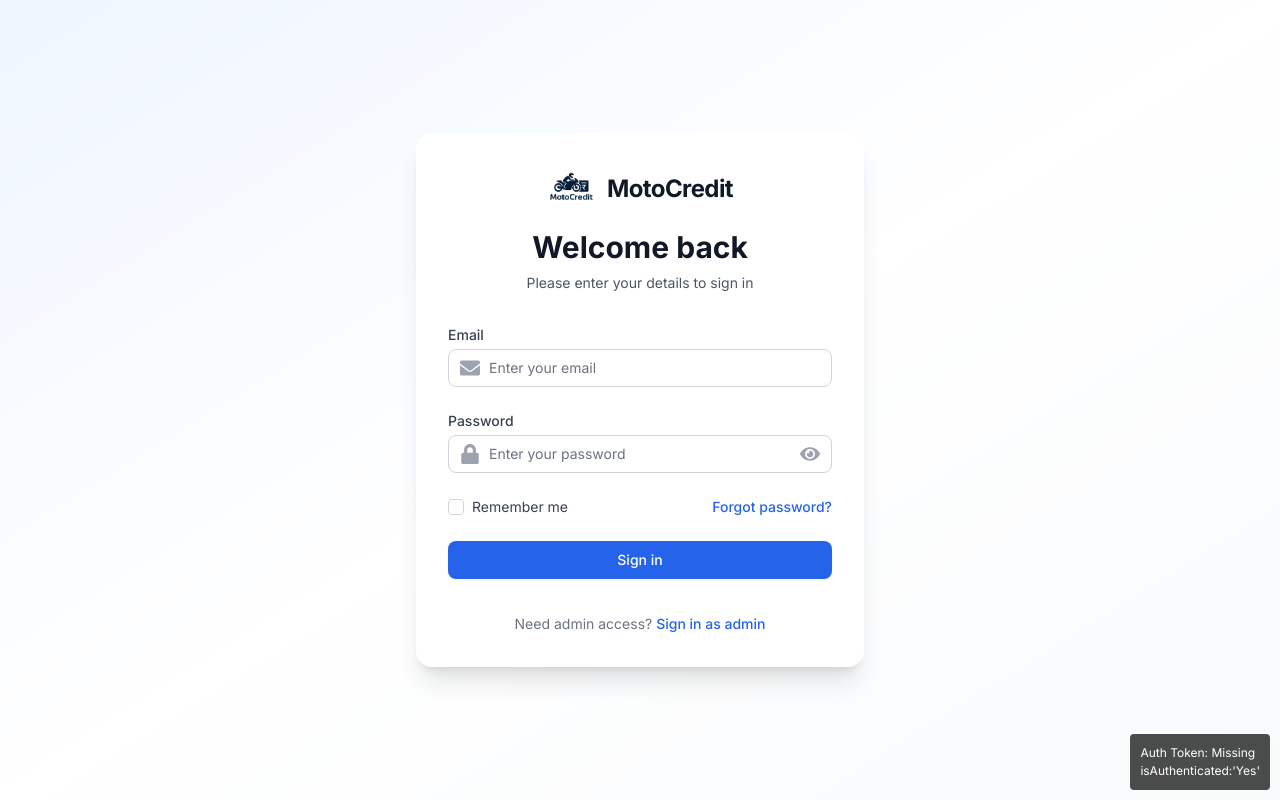
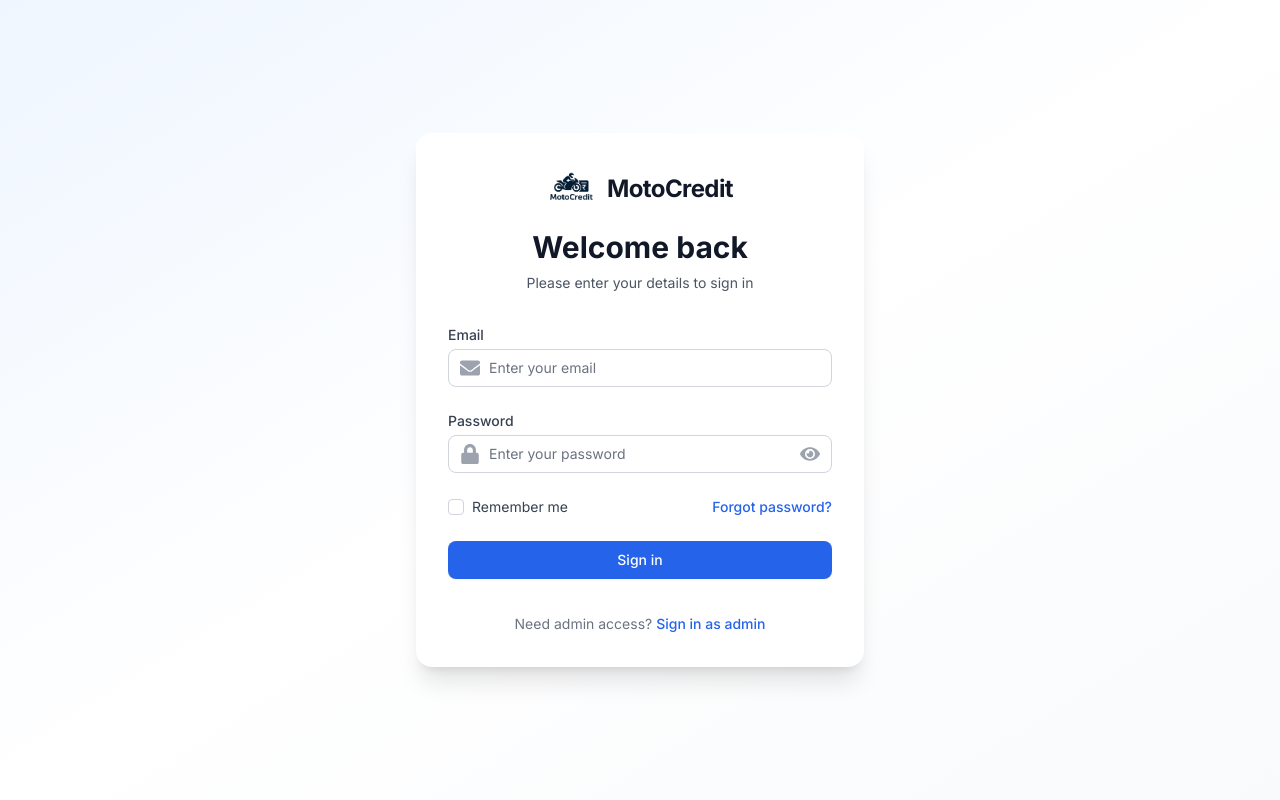
Before and after one commit to surendharS49/MotoCredit-, a React (Vite) app in the folder frontend/: page / in a window 1280 px wide. Built offline with nearby package versions, Linux system fonts and the light colour scheme; no server answers.

Commit message:
debug fix

```diff
--- a/frontend/src/App.jsx
+++ b/frontend/src/App.jsx
@@ -1,8 +1,6 @@
 // This makes process.env available in the browser
-const process = { env: { NODE_ENV: 'development' } };
-
 import { Routes, Route } from 'react-router-dom';
-import { useEffect, useState } from 'react';
+import { useEffect } from 'react';
 import { Login, AdminLogin, ForgotPassword, ProtectedRoute } from "./features/auth/components";
 import DashboardPage from "./pages/DashboardPage";
 import { LoanPage, CreateLoan, ViewLoan } from "./features/loan/components";
@@ -12,40 +10,6 @@ import { Reports } from "./features/reports/components";
 import { Payment } from "./features/payment/components";
 import { Settings } from "./features/settings/components";
 import { setupAuthHeaders, isAuthenticated } from './utils/api/auth';
-
-// Debug component to track auth state
-const AuthDebug = () => {
-  const [token, setToken] = useState(localStorage.getItem('adminToken'));
-
-  useEffect(() => {
-    const handleStorageChange = () => {
-      setToken(localStorage.getItem('adminToken'));
-    };
-
-    window.addEventListener('storage', handleStorageChange);
-    return () => window.removeEventListener('storage', handleStorageChange);
-  }, []);
-
-  if (process.env.NODE_ENV === 'development') {
-    return (
-      <div style={{
-        position: 'fixed',
-        bottom: '10px',
-        right: '10px',
-        background: 'rgba(0,0,0,0.7)',
-        color: 'white',
-        padding: '10px',
-        borderRadius: '4px',
-        fontSize: '12px',
-        zIndex: 9999
-      }}>
-        <div>Auth Token: {token ? 'Present' : 'Missing'}</div>
-        <div>isAuthenticated:'Yes' {/*{isAuthenticated() ? 'Yes' : 'No'*/}</div>
-      </div>
-    );
-  }
-  return null;
-};
 
 function App() {
   // Initialize auth headers on app load
@@ -88,7 +52,6 @@ function App() {
         {/* 404 Route */}
         <Route path="*" element={<Login />} />
       </Routes>
-      <AuthDebug />
     </>
   );
 }
```
